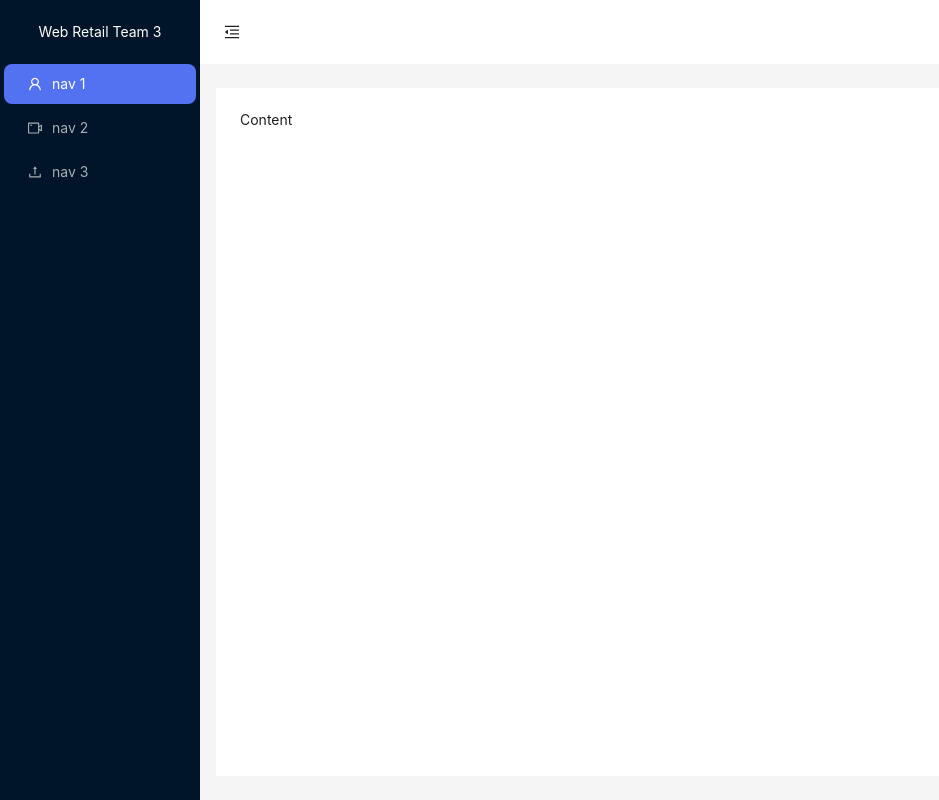
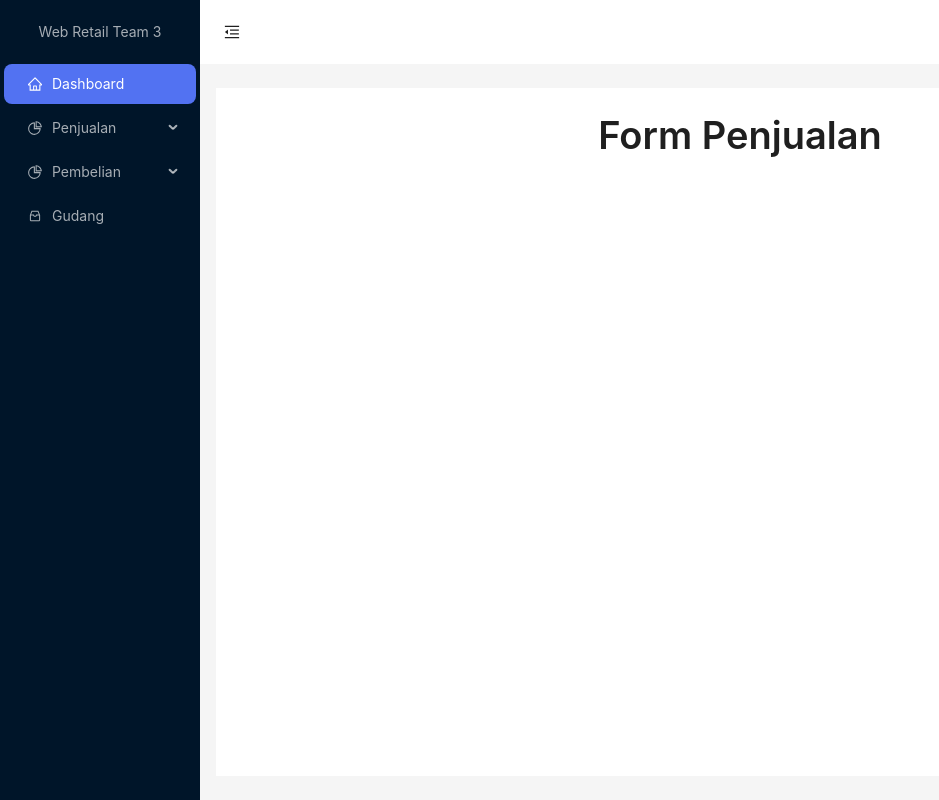
Before and after one commit to maviswisanggeni/web-retail-antd, a React (Vite) app: page /penjualan/post in a window 1280 px wide. Shown: the whole page, without its empty margins (0-939 px from the left). Built offline with nearby package versions, Linux system fonts and the light colour scheme.

Commit message:
add: [MW] Sidebar Dashboard & Router

```diff
--- a/package.json
+++ b/package.json
@@ -12,7 +12,8 @@
   "dependencies": {
     "antd": "^5.10.0",
     "react": "^18.2.0",
-    "react-dom": "^18.2.0"
+    "react-dom": "^18.2.0",
+    "react-router-dom": "^6.16.0"
   },
   "devDependencies": {
     "@types/react": "^18.2.15",
--- a/src/App.tsx
+++ b/src/App.tsx
@@ -1,77 +1,9 @@
-import React, { useState } from "react";
-import {
-  MenuFoldOutlined,
-  MenuUnfoldOutlined,
-  UploadOutlined,
-  UserOutlined,
-  VideoCameraOutlined,
-} from "@ant-design/icons";
-import { Layout, Menu, Button, theme } from "antd";
-import "./styles/dashboard.css";
-
-const { Header, Sider, Content } = Layout;
+import React from 'react';
+import Dashboard from './pages/dashboard/Dashboard';
 
 const App: React.FC = () => {
-  const [collapsed, setCollapsed] = useState(false);
-  const {
-    token: { colorBgContainer },
-  } = theme.useToken();
-
   return (
-    <Layout className="container">
-      <Sider trigger={null} collapsible collapsed={collapsed}>
-        <div className="demo-logo-vertical" />
-        <Header className="header">
-          Web Retail Team 3
-        </Header>
-        <Menu
-          theme="dark"
-          mode="inline"
-          defaultSelectedKeys={["1"]}
-          items={[
-            {
-              key: "1",
-              icon: <UserOutlined />,
-              label: "nav 1",
-            },
-            {
-              key: "2",
-              icon: <VideoCameraOutlined />,
-              label: "nav 2",
-            },
-            {
-              key: "3",
-              icon: <UploadOutlined />,
-              label: "nav 3",
-            },
-          ]}
-        />
-      </Sider>
-      <Layout>
-        <Header style={{ padding: 0, background: colorBgContainer }}>
-          <Button
-            type="text"
-            icon={collapsed ? <MenuUnfoldOutlined /> : <MenuFoldOutlined />}
-            onClick={() => setCollapsed(!collapsed)}
-            style={{
-              fontSize: "16px",
-              width: 64,
-              height: 64,
-            }}
-          />
-        </Header>
-        <Content
-          style={{
-            margin: "24px 16px",
-            padding: 24,
-            minHeight: 280,
-            background: colorBgContainer,
-          }}
-        >
-          Content
-        </Content>
-      </Layout>
-    </Layout>
+    <Dashboard />
   );
 };
 
--- /dev/null
+++ b/src/pages/dashboard/Dashboard.tsx
@@ -0,0 +1,121 @@
+import React, { useState } from "react";
+import {
+  MenuFoldOutlined,
+  MenuUnfoldOutlined,
+  HomeOutlined,
+  PieChartOutlined,
+  InboxOutlined,
+} from "@ant-design/icons";
+import { Layout, Menu, Button, theme } from "antd";
+import { BrowserRouter as Router, Route, Routes, Link } from "react-router-dom";
+import "../../styles/dashboard.css";
+import FormPenjualan from "../penjualan/FormPenjualan";
+import FormPembelian from "../pembelian/FormPembelian";
+import Gudang from "../gudang/Gudang";
+import Title from "antd/es/typography/Title";
+
+const { Header, Sider, Content } = Layout;
+
+const DashboardComponent: React.FC = () => (
+  <div style={{ textAlign: "center" }}>
+    <Title>Dashboard</Title>
+  </div>
+);
+
+const Dashboard: React.FC = () => {
+  const [collapsed, setCollapsed] = useState(false);
+  const {
+    token: { colorBgContainer },
+  } = theme.useToken();
+
+  return (
+    <Router>
+      <Layout className="container">
+        <Sider trigger={null} collapsible collapsed={collapsed}>
+          <div className="demo-logo-vertical" />
+          <Header
+            className="header"
+            style={{ color: "rgba(255,255,255,0.65)" }}
+          >
+            Web Retail Team 3
+          </Header>
+          <Menu theme="dark" mode="inline" defaultSelectedKeys={["1"]}>
+            <Menu.Item
+              key="1"
+              icon={
+                <Link to="/">
+                  <HomeOutlined />
+                </Link>
+              }
+            >
+              Dashboard
+            </Menu.Item>
+            <Menu.SubMenu key="2" icon={<PieChartOutlined />} title="Penjualan">
+              <Menu.Item key="2-1" itemIcon={<Link
+                to="/penjualan/post"
+              >
+              </Link>}>
+                Buat Penjualan
+              </Menu.Item>
+            </Menu.SubMenu>
+            <Menu.SubMenu key="3" icon={<PieChartOutlined />} title="Pembelian">
+              <Menu.Item key="3-1" itemIcon={<Link
+                to="/pembelian/post"
+              >
+              </Link>}>
+                Buat Pembelian
+              </Menu.Item>
+            </Menu.SubMenu>
+            <Menu.Item
+              key="4"
+              icon={
+                <Link to="/gudang">
+                  <InboxOutlined />
+                </Link>
+              }
+            >
+              Gudang
+            </Menu.Item>
+          </Menu>
+        </Sider>
+        <Layout>
+          <Header style={{ padding: 0, background: colorBgContainer }}>
+            <Button
+              type="text"
+              icon={collapsed ? <MenuUnfoldOutlined /> : <MenuFoldOutlined />}
+              onClick={() => setCollapsed(!collapsed)}
+              style={{
+                fontSize: "16px",
+                width: 64,
+                height: 64,
+              }}
+            />
+          </Header>
+          <Content
+            style={{
+              margin: "24px 16px",
+              padding: 24,
+              minHeight: 280,
+              background: colorBgContainer,
+            }}
+          >
+            <Routes>
+              <Route path="/" element={<DashboardComponent />} />
+              <Route
+                path="/penjualan/post"
+                element={<FormPenjualan />}
+              />
+              <Route
+                path="/pembelian/post"
+                element={<FormPembelian />}
+              />
+              <Route path="/gudang" element={<Gudang />} />
+            </Routes>
+          </Content>
+        </Layout>
+      </Layout>
+    </Router>
+  );
+};
+
+export default Dashboard;
--- /dev/null
+++ b/src/pages/gudang/Gudang.tsx
@@ -0,0 +1,12 @@
+import Title from "antd/es/typography/Title";
+import React from "react";
+
+const Gudang: React.FC = () => {
+    return (
+        <div style={{ textAlign: "center" }}>
+            <Title>Gudang</Title>
+        </div>
+    );
+};
+
+export default Gudang;
--- /dev/null
+++ b/src/pages/pembelian/FormPembelian.tsx
@@ -0,0 +1,12 @@
+import Title from "antd/es/typography/Title";
+import React from "react";
+
+const FormPembelian: React.FC = () => {
+    return (
+        <div style={{ textAlign: "center" }}>
+            <Title>Form Pembelian</Title>
+        </div>
+    );
+};
+
+export default FormPembelian;
--- /dev/null
+++ b/src/pages/penjualan/FormPenjualan.tsx
@@ -0,0 +1,12 @@
+import Title from "antd/es/typography/Title";
+import React from "react";
+
+const FormPenjualan: React.FC = () => {
+    return (
+        <div style={{ textAlign: "center" }}>
+            <Title>Form Penjualan</Title>
+        </div>
+    );
+};
+
+export default FormPenjualan;
```
Also changed, not shown: 1 other file (tests, documents, lock files or other folders).
